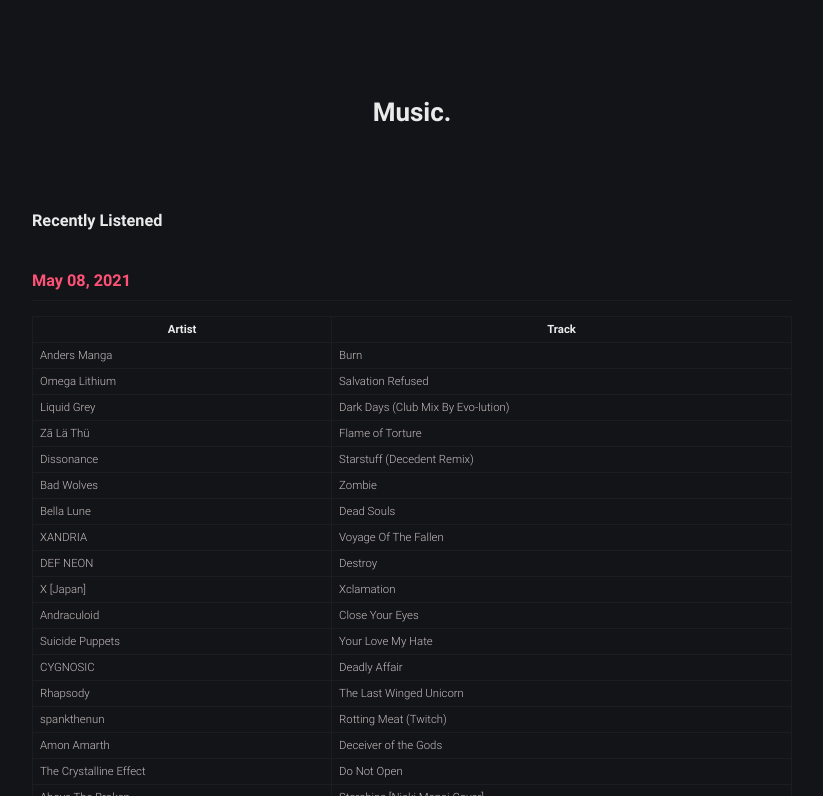
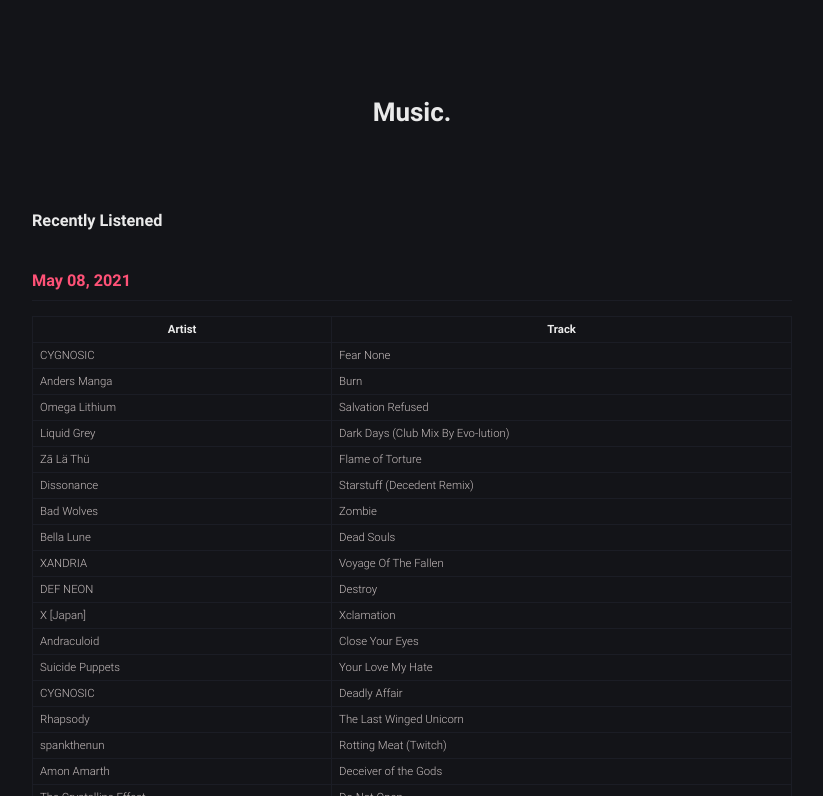
Before and after one commit to robert-marshall/xyz, a Jekyll site: the page built from music.md, in a window 1280 px wide and 900 px high, cut to the strip 104-900 px from the top of the window. Shown: the whole strip, without its empty margins (228-1051 px from the left). Built offline with Jekyll 4.4.1, drawn with Linux system fonts in a browser that asks for light colours.

```diff
--- a/music.md
+++ b/music.md
@@ -11,6 +11,7 @@
 
 | Artist | Track |
 |--------|-------|
+CYGNOSIC | Fear None
 Anders Manga | Burn
 Omega Lithium | Salvation Refused
 Liquid Grey | Dark Days (Club Mix By Evo-lution)
```
